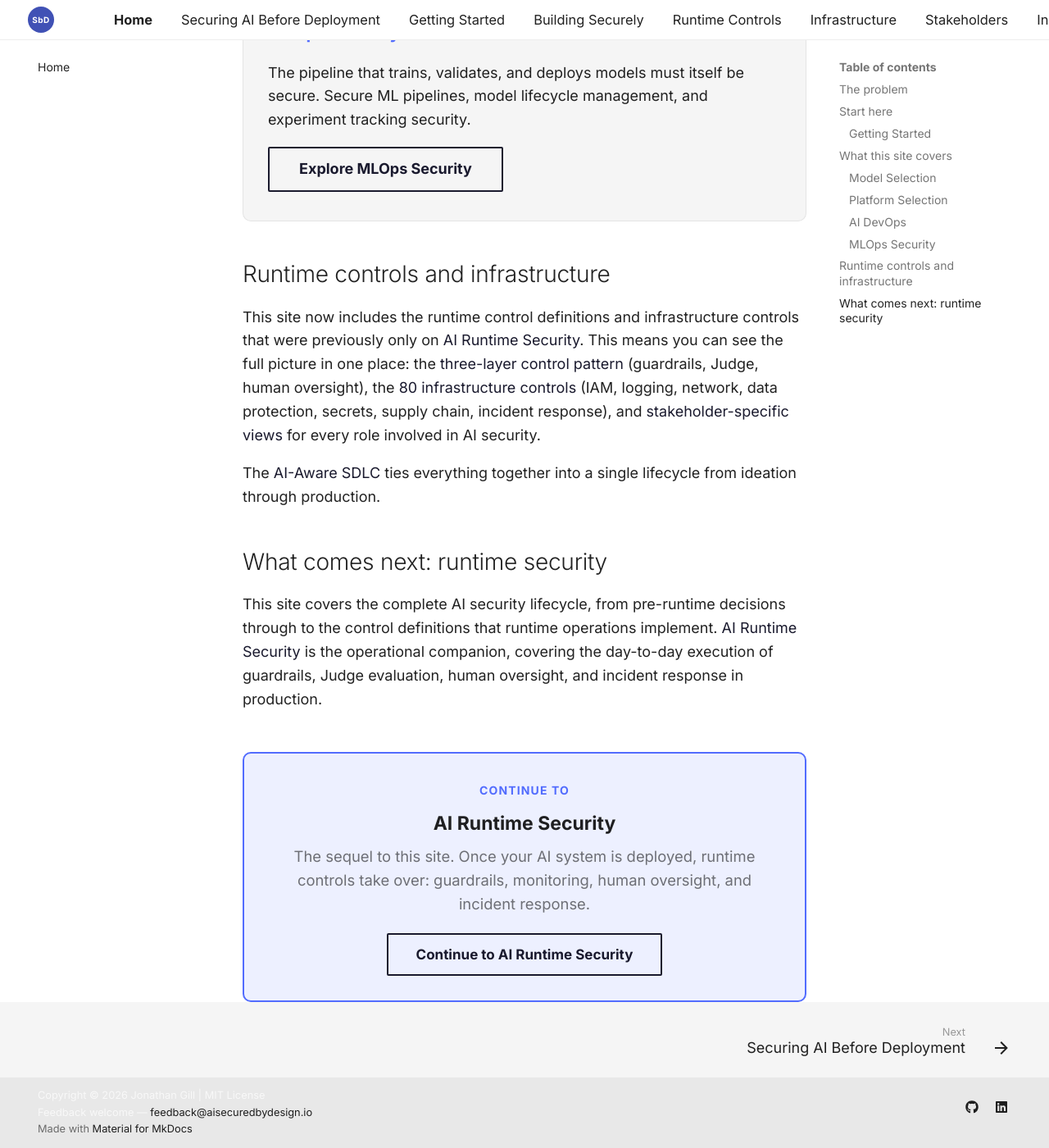
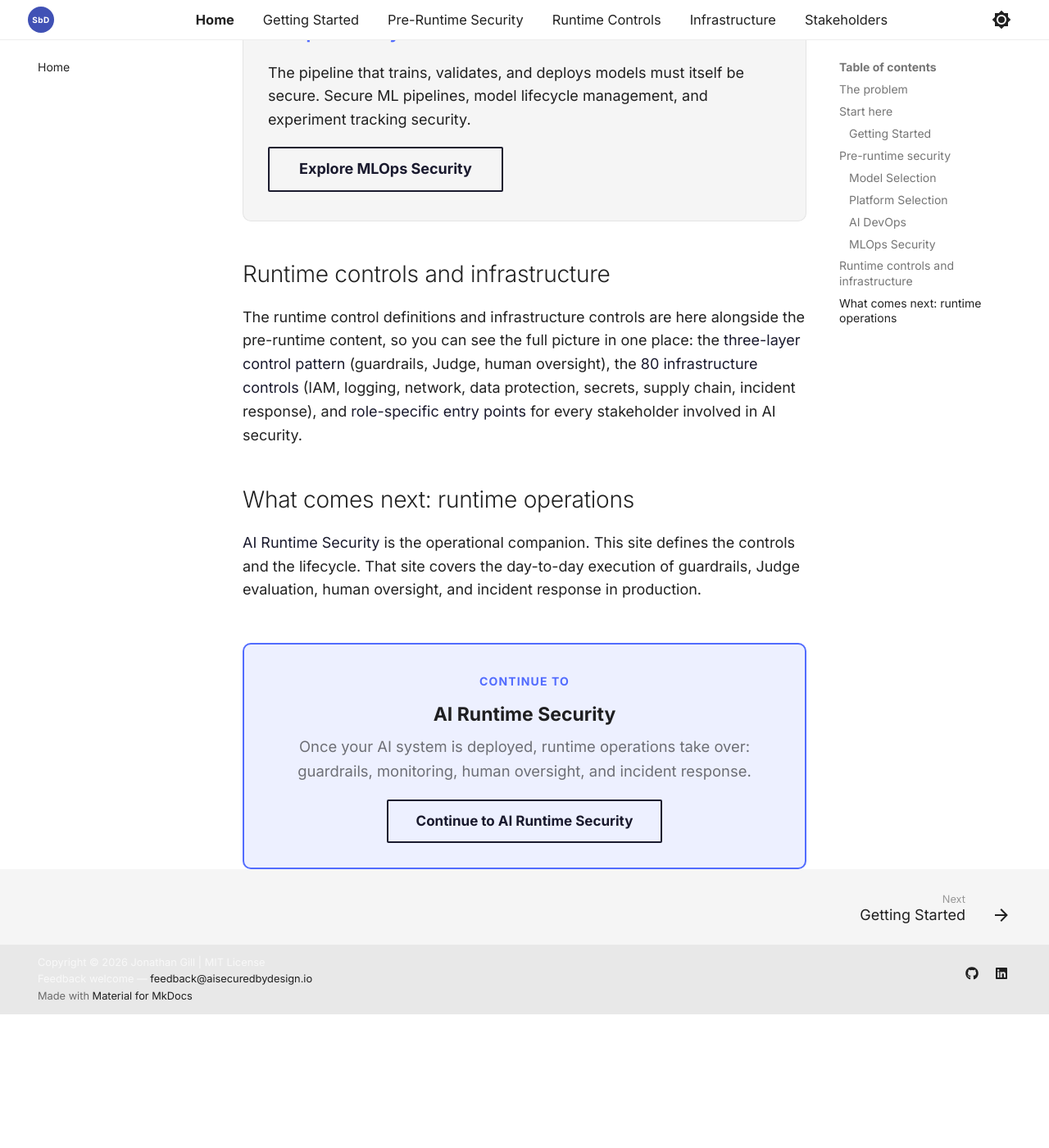
Before and after one commit to JonathanCGill/aisecuredbydesign.io, an MkDocs documentation site: the page built from docs/README.md, in a window 1280 px wide and 1400 px high, scrolled down 2431 px. Shown: the whole window at 82% size. Built offline with MkDocs 1.6.1 and Material for MkDocs 9.7.7, drawn with Linux system fonts in a browser that asks for light colours; after the commit the page ends 3668 px from its top, so only the background shows below that; part of the change alters nothing that is shown; some of the changed text lies outside the part shown.

Commit message:
Merge Building Securely and Securing AI Before Deployment into Pre-Runtime Security, remove Insights
Consolidates the standalone "Securing AI Before Deployment" conceptual page into the building/README.md section intro, which now explains why pre-runtime matters, what is different about AI security, and the lifecycle table before linking to the four sub-sections. Renames the nav tab from "Building Securely" to "Pre-Runtime Security". Removes the empty Insights placeholder from navigation. Updates homepage section headings to match.

https://claude.ai/code/session_01Kn1SUzEzbiKY2Gaes5y8CP

```diff
--- a/docs/README.md
+++ b/docs/README.md
@@ -27,13 +27,13 @@ These are pre-runtime questions. Get them wrong, and runtime security has to wor
 <div class="home-paths" markdown>
 <div class="home-path" markdown>
 #### Getting Started
-Classify the risk level of your AI system, understand your regulatory obligations, and follow the right security path. Everything else on this site is risk-proportionate, so start with classification.
+Classify the risk level of your AI system, understand your regulatory obligations, and follow the right security path. The [AI-Aware SDLC](getting-started/ai-sdlc.md) maps the complete lifecycle from ideation through production.
 
-[Classify Your System](getting-started/README.md){ .md-button }
+[Get Started](getting-started/README.md){ .md-button }
 </div>
 </div>
 
-## What this site covers
+## Pre-runtime security
 
 <div class="home-paths" markdown>
 <div class="home-path" markdown>
@@ -67,18 +67,16 @@ The pipeline that trains, validates, and deploys models must itself be secure. S
 
 ## Runtime controls and infrastructure
 
-This site now includes the runtime control definitions and infrastructure controls that were previously only on [AI Runtime Security](https://airuntimesecurity.io/). This means you can see the full picture in one place: the [three-layer control pattern](core/controls.md) (guardrails, Judge, human oversight), the [80 infrastructure controls](infrastructure/README.md) (IAM, logging, network, data protection, secrets, supply chain, incident response), and [stakeholder-specific views](stakeholders/README.md) for every role involved in AI security.
+The runtime control definitions and infrastructure controls are here alongside the pre-runtime content, so you can see the full picture in one place: the [three-layer control pattern](core/controls.md) (guardrails, Judge, human oversight), the [80 infrastructure controls](infrastructure/README.md) (IAM, logging, network, data protection, secrets, supply chain, incident response), and [role-specific entry points](stakeholders/README.md) for every stakeholder involved in AI security.
 
-The [AI-Aware SDLC](getting-started/ai-sdlc.md) ties everything together into a single lifecycle from ideation through production.
+## What comes next: runtime operations
 
-## What comes next: runtime security
-
-This site covers the complete AI security lifecycle, from pre-runtime decisions through to the control definitions that runtime operations implement. [AI Runtime Security](https://airuntimesecurity.io/) is the operational companion, covering the day-to-day execution of guardrails, Judge evaluation, human oversight, and incident response in production.
+[AI Runtime Security](https://airuntimesecurity.io/) is the operational companion. This site defines the controls and the lifecycle. That site covers the day-to-day execution of guardrails, Judge evaluation, human oversight, and incident response in production.
 
 <div class="runtime-callout" markdown>
 <p class="runtime-callout__label">Continue to</p>
 <p class="runtime-callout__title">AI Runtime Security</p>
-<p class="runtime-callout__desc">The sequel to this site. Once your AI system is deployed, runtime controls take over: guardrails, monitoring, human oversight, and incident response.</p>
+<p class="runtime-callout__desc">Once your AI system is deployed, runtime operations take over: guardrails, monitoring, human oversight, and incident response.</p>
 
 [Continue to AI Runtime Security](https://airuntimesecurity.io/){ .md-button }
 </div>
--- a/docs/building/README.md
+++ b/docs/building/README.md
@@ -1,12 +1,61 @@
 ---
-description: Building AI systems securely, from model selection through platform decisions, DevOps pipelines, and MLOps practices.
+description: Why AI systems need different security practices, what makes them distinct from traditional software, and practical guidance for securing every decision from model selection through deployment.
 ---
 
-# Building Securely
+# Pre-Runtime Security
 
-Building an AI system is a series of security decisions. Each choice, which model, which platform, which pipeline, which data, constrains what is possible downstream and determines the security posture of the deployed system.
+AI pre-runtime security is the discipline of securing AI systems before they reach production. It covers every decision and process from initial model selection through to the deployment gate: choosing models, selecting platforms, building pipelines, securing data, and validating that what you are about to deploy is trustworthy.
 
-This section covers four areas where those decisions are made:
+## Why pre-runtime matters
+
+Runtime security gets most of the attention. Guardrails, output filtering, anomaly detection, human oversight. These are important. But they work best when the system being monitored is fundamentally sound.
+
+When pre-runtime security is weak, runtime has a much harder job:
+
+- A model trained on poisoned data produces subtly wrong outputs that are difficult to distinguish from normal behaviour
+- A backdoor introduced during fine-tuning may only activate under specific conditions, making it hard to catch at runtime
+- A pipeline with no integrity controls means runtime security cannot trust what was deployed
+- Weak platform access controls create exposure that runtime monitoring may not cover
+- Unverified model provenance means runtime controls are protecting a system of unknown origin
+
+Runtime security can still contain damage in these cases, but the problems are harder to detect, slower to surface, and more costly to fix. Pre-runtime security addresses these root causes directly, so runtime controls can focus on genuinely unexpected behaviour rather than inherited weaknesses.
+
+**Security decisions made before deployment constrain what is possible after deployment.**
+
+A well-chosen model on a well-configured platform, built through a secure pipeline with validated data, gives runtime controls something worth protecting. A poorly chosen model on an insecure platform, pushed through an unverified pipeline with untested data, forces runtime controls to compensate for problems that should never have reached production.
+
+## What is different about securing AI?
+
+Traditional software security assumes deterministic systems. You write code, test it, deploy it, and it behaves as tested. AI systems break this assumption.
+
+**Non-determinism.** The same input can produce different outputs. You cannot fully test what you cannot fully predict.
+
+**Data dependency.** AI behaviour is shaped by training data, not just code. Changing the data changes the system, often in ways that are difficult to detect.
+
+**Model opacity.** You cannot read a model's weights and understand what it will do. Verification requires different techniques than code review.
+
+**Supply chain complexity.** Models come from external sources, trained on external data, using external frameworks. The attack surface is broader than traditional software.
+
+**Prompt sensitivity.** In LLM-based systems, prompt changes can alter behaviour more significantly than code changes. This requires different change management approaches.
+
+These differences mean that traditional security practices (code review, static analysis, penetration testing) are necessary but insufficient. AI systems require additional, AI-specific security controls applied before deployment.
+
+## The AI security lifecycle
+
+| Phase | Focus | Covered by |
+|-------|-------|------------|
+| **Model selection** | Choosing and verifying models | This section |
+| **Platform selection** | Infrastructure and hosting decisions | This section |
+| **Development** | Secure AI-aware SDLC | [Getting Started](../getting-started/ai-sdlc.md) |
+| **Pipeline security** | DevOps and MLOps for AI | This section |
+| **Data security** | Training data, RAG pipelines, embeddings | This section |
+| **Validation** | Pre-deployment testing and gates | [Getting Started](../getting-started/adversarial-testing.md) |
+| **Deployment** | The handoff point | [Production Readiness](../getting-started/production-readiness.md) |
+| **Runtime monitoring** | Guardrails, oversight, incident response | [Runtime Controls](../core/README.md) |
+
+## Building securely
+
+Each choice, which model, which platform, which pipeline, which data, constrains what is possible downstream and determines the security posture of the deployed system. This section covers four areas where those decisions are made:
 
 - **[Model Selection](model-selection/README.md)** covers choosing and verifying the models your system depends on
 - **[Platform Selection](platform-selection/README.md)** covers where and how you host AI workloads
@@ -16,4 +65,10 @@ This section covers four areas where those decisions are made:
 These areas are not independent. A model choice constrains platform options. A platform choice constrains pipeline design. A pipeline design constrains what validation is possible. Security decisions compound.
 
 !!! tip "Start with risk classification"
-    If you have not yet classified the risk tier of your AI system, do that first. The [Getting Started](../getting-started/README.md) section walks through risk classification, regulatory alignment, and testing requirements. The tier you assign drives the level of rigour required across everything in this section. Once you have a tier, start with [Model Selection](model-selection/README.md), then work through platform, DevOps, and MLOps in order. Each builds on the previous. Once you have covered these topics, continue to [AI Runtime Security](https://airuntimesecurity.io/) for what comes after deployment.
+    If you have not yet classified the risk tier of your AI system, do that first. The [Getting Started](../getting-started/README.md) section walks through risk classification, regulatory alignment, and testing requirements. The tier you assign drives the level of rigour required across everything in this section. Once you have a tier, start with [Model Selection](model-selection/README.md), then work through platform, DevOps, and MLOps in order.
+
+!!! info "References"
+    - [OWASP Machine Learning Security Top 10](https://owasp.org/www-project-machine-learning-security-top-10/)
+    - [NIST AI Risk Management Framework](https://www.nist.gov/itl/ai-risk-management-framework)
+    - [MITRE ATLAS](https://atlas.mitre.org/)
+    - [AI Runtime Security](https://airuntimesecurity.io/)
--- a/docs/what-is-ai-pre-runtime-security.md
+++ /dev/null
@@ -1,74 +0,0 @@
----
-description: What AI pre-runtime security means, why it matters, and how it fits into the complete AI security lifecycle.
----
-
-# Securing AI Before Deployment
-
-AI pre-runtime security is the discipline of securing AI systems before they reach production. It covers every decision and process from initial model selection through to the deployment gate: choosing models, selecting platforms, building pipelines, securing data, and validating that what you are about to deploy is trustworthy.
-
-## Why pre-runtime matters
-
-Runtime security gets most of the attention. Guardrails, output filtering, anomaly detection, human oversight. These are important. But they work best when the system being monitored is fundamentally sound.
-
-When pre-runtime security is weak, runtime has a much harder job:
-
-- A model trained on poisoned data produces subtly wrong outputs that are difficult to distinguish from normal behaviour
-- A backdoor introduced during fine-tuning may only activate under specific conditions, making it hard to catch at runtime
-- A pipeline with no integrity controls means runtime security cannot trust what was deployed
-- Weak platform access controls create exposure that runtime monitoring may not cover
-- Unverified model provenance means runtime controls are protecting a system of unknown origin
-
-Runtime security can still contain damage in these cases, but the problems are harder to detect, slower to surface, and more costly to fix. Pre-runtime security addresses these root causes directly, so runtime controls can focus on genuinely unexpected behaviour rather than inherited weaknesses.
-
-## The AI security lifecycle
-
-| Phase | Focus | Covered by |
-|-------|-------|------------|
-| **Model selection** | Choosing and verifying models | This site |
-| **Platform selection** | Infrastructure and hosting decisions | This site |
-| **Development** | Secure AI-aware SDLC | This site |
-| **Pipeline security** | DevOps and MLOps for AI | This site |
-| **Data security** | Training data, RAG pipelines, embeddings | This site |
-| **Validation** | Pre-deployment testing and gates | This site |
-| **Deployment** | The handoff point | Both sites |
-| **Runtime monitoring** | Guardrails, oversight, incident response | [AI Runtime Security](https://airuntimesecurity.io/) |
-
-## Core principle
-
-**Security decisions made before deployment constrain what is possible after deployment.**
-
-A well-chosen model on a well-configured platform, built through a secure pipeline with validated data, gives runtime controls something worth protecting. A poorly chosen model on an insecure platform, pushed through an unverified pipeline with untested data, forces runtime controls to compensate for problems that should never have reached production.
-
-## What is different about securing AI?
-
-Traditional software security assumes deterministic systems. You write code, test it, deploy it, and it behaves as tested. AI systems break this assumption.
-
-**Non-determinism.** The same input can produce different outputs. You cannot fully test what you cannot fully predict.
-
-**Data dependency.** AI behaviour is shaped by training data, not just code. Changing the data changes the system, often in ways that are difficult to detect.
-
-**Model opacity.** You cannot read a model's weights and understand what it will do. Verification requires different techniques than code review.
-
-**Supply chain complexity.** Models come from external sources, trained on external data, using external frameworks. The attack surface is broader than traditional software.
-
-**Prompt sensitivity.** In LLM-based systems, prompt changes can alter behaviour more significantly than code changes. This requires different change management approaches.
-
-These differences mean that traditional security practices (code review, static analysis, penetration testing) are necessary but insufficient. AI systems require additional, AI-specific security controls applied before deployment.
-
-## What you will find on this site
-
-This site is organised around the practical decisions teams make when building AI systems:
-
-1. **[Getting Started](getting-started/README.md)** covers risk classification, regulatory alignment, adversarial testing requirements, and production readiness. Start here to determine the right level of security for your specific AI system.
-2. **Model Selection** covers choosing models securely: provenance, integrity, risk assessment, and vulnerability scanning
-3. **Platform Selection** covers where to run AI: cloud services, self-hosted, and hybrid approaches with their distinct security tradeoffs
-4. **AI DevOps** covers building and deploying securely: CI/CD for AI, infrastructure as code, and secrets management
-5. **MLOps Security** covers the ML pipeline: training, validation, lifecycle management, and experiment tracking
-
-Each section focuses on what you need to do, not just what you need to know. The goal is practical guidance that teams can apply immediately. Every recommendation is scaled to the [risk tier](getting-started/risk-classification.md) of your system, so controls are proportionate to the harm the system could cause.
-
-!!! info "References"
-    - [OWASP Machine Learning Security Top 10](https://owasp.org/www-project-machine-learning-security-top-10/)
-    - [NIST AI Risk Management Framework](https://www.nist.gov/itl/ai-risk-management-framework)
-    - [MITRE ATLAS](https://atlas.mitre.org/)
-    - [AI Runtime Security](https://airuntimesecurity.io/)
--- a/mkdocs.yml
+++ b/mkdocs.yml
@@ -81,7 +81,6 @@ copyright: >-
 
 nav:
   - Home: README.md
-  - Securing AI Before Deployment: what-is-ai-pre-runtime-security.md
 
   - Getting Started:
     - getting-started/README.md
@@ -91,7 +90,7 @@ nav:
     - Adversarial Testing: getting-started/adversarial-testing.md
     - Production Readiness: getting-started/production-readiness.md
 
-  - Building Securely:
+  - Pre-Runtime Security:
     - building/README.md
     - Model Selection:
       - building/model-selection/README.md
@@ -184,6 +183,3 @@ nav:
     - AI Engineers: stakeholders/ai-engineers.md
     - Compliance and Legal: stakeholders/compliance-and-legal.md
     - Insider Threat Teams: stakeholders/insider-threat-teams.md
-
-  - Insights:
-    - insights/README.md
```
